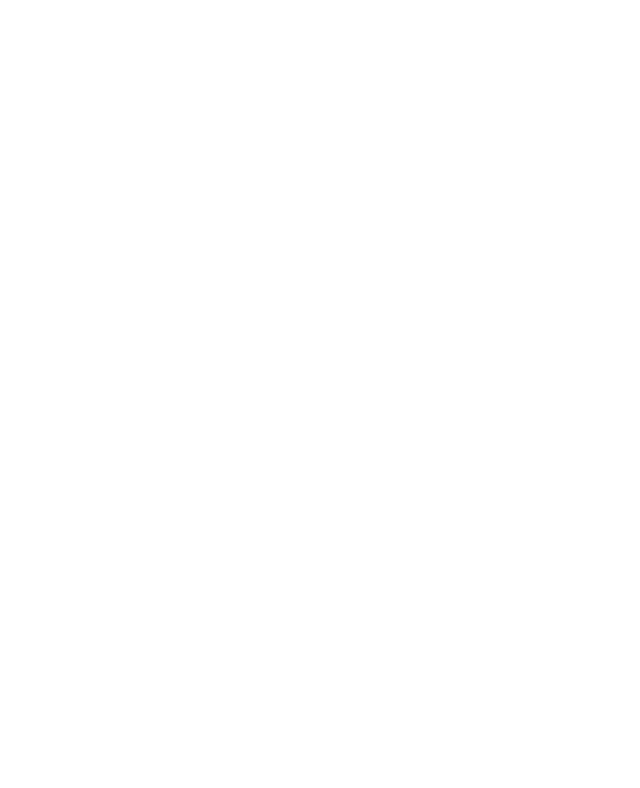
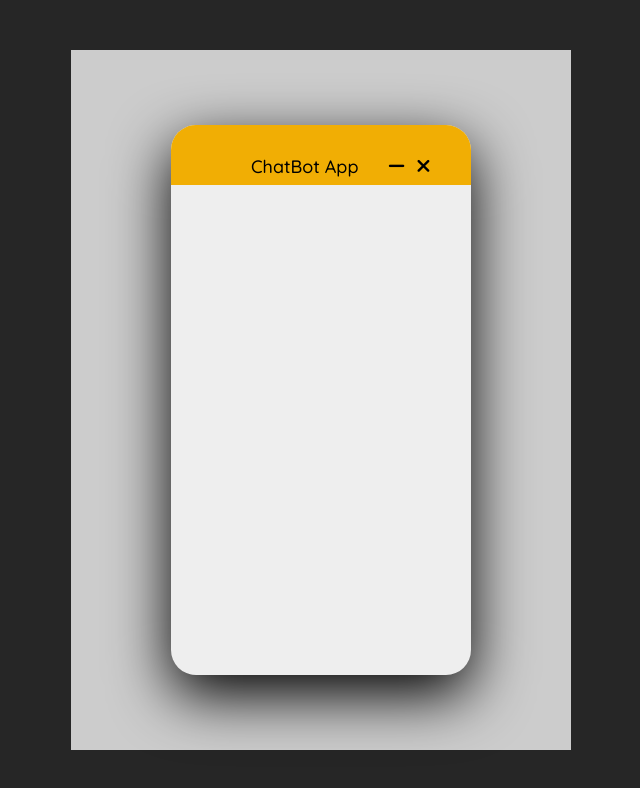
Before and after one commit to ADHHHH/context-aware-chatbot, a plain HTML site: page index.html in a window 1280 px wide. Shown: the whole page, without its empty margins (319-959 px from the left). Drawn offline with Linux system fonts and the light colour scheme.

Commit message:
html and css file for the chatbot

```diff
--- a/index.html
+++ b/index.html
@@ -7,6 +7,45 @@
     <title>Document</title>
 </head>
 <body>
+    <!DOCTYPE html>
+    <html lang="en">
 
+    <head>
+        <meta charset="UTF-8">
+        <meta http-equiv="X-UA-Compatible" content="IE=edge">
+        <meta name="viewport" content="width=device-width, initial-scale=1.0">
+        <title>ChatBot</title>
+        <link rel="stylesheet" href="https://cdnjs.cloudflare.com/ajax/libs/font-awesome/6.1.1/css/all.min.css">
+        <link rel="stylesheet" href="style.css">
+        <link rel="preconnect" href="https://fonts.googleapis.com">
+        <link rel="preconnect" href="https://fonts.gstatic.com" crossorigin>
+        <link href="https://fonts.googleapis.com/css2?family=Quicksand:wght@400;500;600;700&display=swap" rel="stylesheet">
+    </head>
+
+    <body>
+        <div class="container">
+            <div class="wrapper">
+                <div class="chatbot">
+                    <div class="header">
+                        <h2>ChatBot App</h2>
+                        <div class="header-icon">
+                            <i class="fa-solid fa-minus"></i>
+                            <i class="fa-solid fa-xmark"></i>
+                        </div>
+                    </div>
+
+                    <div class="chats">
+                        <div class="chat1">
+                            <img src="" alt="">
+                        </div>
+                    </div>
+
+
+                </div>
+            </div>
+        </div>
+    </body>
+
+    </html>
 </body>
 </html>
--- /dev/null
+++ b/style.css
@@ -0,0 +1,78 @@
+* {
+    margin: 0;
+    padding: 0;
+    box-sizing: border-box;
+    font-family: 'Quicksand',
+        sans-serif;
+}
+
+html {
+    font-size: 62.5%;
+}
+
+.container {
+    width: 100%;
+    height: 100vh;
+    background-color: #262626;
+    display: grid;
+    place-items: center;
+
+}
+
+.wrapper {
+    width: 50rem;
+    height: 70rem;
+    background: #ccc;
+    padding: 0.1rem;
+    display: grid;
+    place-items: center;
+
+
+}
+
+.chatbot {
+    width: 30rem;
+    height: 55rem;
+    background: #eee;
+    border-radius: 2.5rem;
+    box-shadow: 0 2rem 6rem rgba(0, 0, 0, 7);
+    position: relative;
+}
+
+
+.header {
+    width: 100%;
+    height: 10%;
+    background: #f1ae04;
+    padding: 3rem;
+    border-radius: 2.5rem 2.5rem 0 0;
+
+
+
+
+}
+
+.header h2 {
+    font-size: large;
+    font-weight: 500;
+    text-align: center;
+    display: inline-block;
+    margin-left: 5rem;
+
+
+}
+
+.header-icon {
+    text-align: right;
+    display: inline-block;
+    margin-left: 2.7rem;
+
+
+
+
+}
+
+.header-icon i {
+    font-size: 1.9rem;
+    letter-spacing: 1rem;
+}
```
